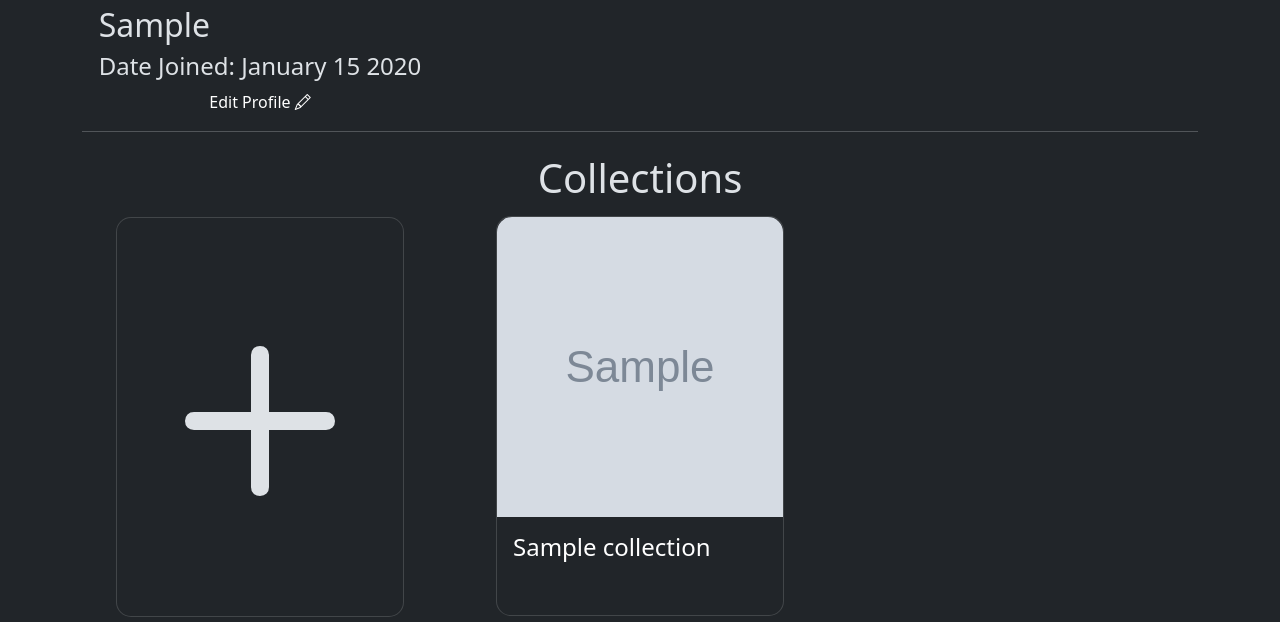
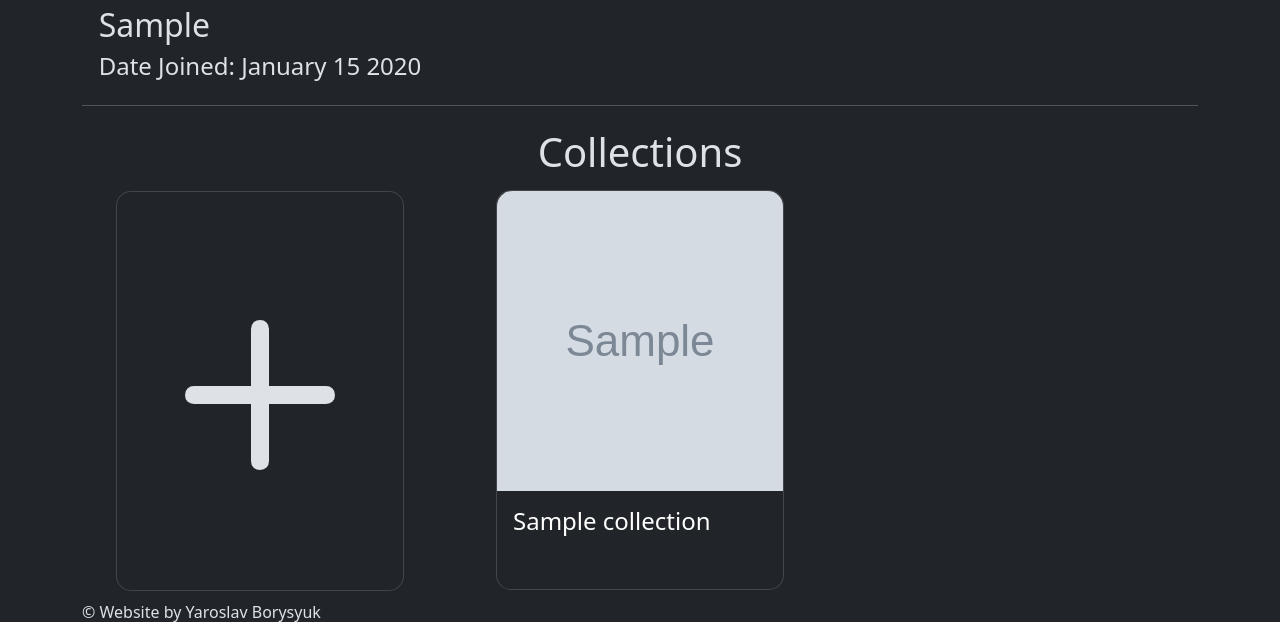
Before and after one commit to borysyy/MusicTracker, a Django app: a page that uses django_project/core/templates/core/base_profile.html in a window 1280 px wide. Shown: the part 418-1040 px from the top of the page. Run offline with Django 5.2, Linux system fonts and the light colour scheme; a user stored in the database is signed in; tables that the repository leaves empty hold one stand-in row (values such as "Sample post"); grey boxes marked "Sample" are stand-in pictures.

Commit message:
Revert "Broken"
This reverts commit 379a0004244c89c6cfb1278bf9cb7b6ad38dfeb1.

```diff
--- a/django_project/core/forms.py
+++ b/django_project/core/forms.py
@@ -4,64 +4,72 @@
 from .models import User, Collection
 
 class CustomUserCreationForm(UserCreationForm):
-    password1 = forms.CharField(
-        label="Password",
-        widget=forms.PasswordInput(attrs={
-            "id": "password1",
-            "class": "form-control",
-            "autocomplete": "new-password",
-            "placeholder": "Password"
-        }),
-    )
-    password2 = forms.CharField(
-        label="Password Confirmation",
-        widget=forms.PasswordInput(attrs={
-            "id": "password2",
-            "class": "form-control",
-            "autocomplete": "new-password",
-            "placeholder": "Password Confirmation"
-        }),
-    )
-
     class Meta:
         model = User
-        fields = [
-            "username",
-            "first_name",
-            "password1",
-            "password2",
-            "private",
-            "profile_picture",
-            "profile_hue",
-        ]
-        widgets = {
-            "username": forms.TextInput(attrs={
-                "id": "username",
-                "class": "form-control",
-                "placeholder": "Username"
-            }),
-            "first_name": forms.TextInput(attrs={
-                "id": "first_name",
-                "class": "form-control",
-                "placeholder": "First Name"
-            }),
-            "private": forms.CheckboxInput(attrs={
-                "id": "private",
-                "class": "form-check-input",
-            }),
-            "profile_picture": forms.ClearableFileInput(attrs={
-                "id": "profile_picture",
-                "class": "form-control-file",
-                "accept": "image/*",
-            }),
-        }
+        fields = ["username", "first_name", "password1", "password2", "private", "profile_picture"]
 
     def __init__(self, *args, **kwargs):
         super().__init__(*args, **kwargs)
+
         self.fields["username"].required = True
         self.fields["first_name"].required = True
         self.fields["password1"].required = True
         self.fields["password2"].required = True
+
+        self.fields["username"].widget.attrs.update(
+            {
+                "id": "username",
+                "class": "form-control",
+                "autofocus": True,
+                "placeholder": "Username"
+            }
+        )
+
+        self.fields["first_name"].widget.attrs.update(
+            {
+                "id": "first_name",
+                "class": "form-control",
+                "autofocus": False,
+                "placeholder": "First Name"
+            }
+        )
+
+        self.fields["private"].widget = forms.CheckboxInput()
+        self.fields["private"].widget.attrs.update(
+            {
+                "id": "private",
+                "class": "form-check-input",
+                "required": False
+            }
+        )
+
+        self.fields["password1"].widget.attrs.update(
+            {
+                "id": "password1",
+                "class": "form-control",
+                "autocomplete": "new-password",
+                "autofocus": False,
+                "placeholder": "Password"
+            }
+        )
+
+        self.fields["password2"].widget.attrs.update(
+            {
+                "id": "password2",
+                "class": "form-control",
+                "autocomplete": "new-password",
+                "autofocus": False,
+                "placeholder": "Password Confirmation"
+            }
+        )
+
+        self.fields["profile_picture"].widget.attrs.update(
+            {
+                "id": "profile_picture",
+                "class": "form-control-file",
+                "accept": "image/*",
+            }
+        )
 
 class AuthenticationForm(forms.Form):
     username = forms.CharField(
@@ -146,41 +154,3 @@
         super().__init__(*args, **kwargs)
         self.fields["name"].required = True
         self.fields["collection_type"].required = True
-
-class ProfileUpdateForm(forms.ModelForm):
-    class Meta:
-        model = User
-        fields = ['username', 'first_name', 'profile_picture', 'private', 'profile_hue']
-        widgets = {
-            "username": forms.TextInput(attrs={
-                "id": "username",
-                "class": "form-control",
-                "placeholder": "Username"
-            }),
-            "first_name": forms.TextInput(attrs={
-                "id": "first_name",
-                "class": "form-control",
-                "placeholder": "First Name"
-            }),
-            "private": forms.CheckboxInput(attrs={
-                "id": "private",
-                "class": "form-check-input",
-            }),
-            "profile_picture": forms.FileInput(attrs={
-                "id": "profile_picture",
-                "class": "form-control-file",
-                "accept": "image/*",
-            }),
-            "profile_hue": forms.TextInput(attrs={
-                "id": "profile_hue",
-                "class": "form-control",
-                "type": "color"
-            })
-        }
-
-    # Optional: You can add custom validation for the username field to check if it's already taken
-    def clean(self):
-        username = self.cleaned_data.get("username")
-        if User.objects.filter(username=username).exclude(id=self.instance.id).exists():
-            raise forms.ValidationError("A user with that username already exists.")
-        return username
--- a/django_project/core/models.py
+++ b/django_project/core/models.py
@@ -26,8 +26,7 @@
     )
 
     # Profile Hue
-    profile_hue = models.CharField(max_length=7, default="#000000")
-
+    profile_hue = ColorField(default="000,000,000")
 
     # Save profile picture to user directory
     def save(self, *args, **kwargs):
--- a/django_project/core/templates/core/base_profile.html
+++ b/django_project/core/templates/core/base_profile.html
@@ -11,6 +11,7 @@
         height: 300px;
         overflow: hidden;
         border-radius: 50%;
+
     }
 
     .profile-img-circle img {
@@ -19,8 +20,6 @@
         object-fit: cover;
 
     }
-
-
 
     .card-border {
         transition: transform 0.3s ease, box-shadow 0.3s ease;
@@ -48,14 +47,14 @@
         border-radius: 15px 15px 0px 0px;
     }
 
-    {% if not profile_user.private or current_user.username == profile_user.username %}
+    {% if not profile_user.private or current_user == profile_user.username %}
 
         body {
-            background-color: {{profile_user.profile_hue}};
+            background-color: rgb({{profile_user.profile_hue}});
         }
 
         #title-header {
-            color: {{profile_user.profile_hue}};
+            color: rgb({{profile_user.profile_hue}});
         }
 
         ::selection {
@@ -71,7 +70,7 @@
 
 {% block main %}
 
-{% if not profile_user.private or current_user.username == profile_user.username %}
+{% if not profile_user.private or current_user == profile_user.username %}
 
 <div class="container mt-2">
     <div class="row justify-content-start">
@@ -84,23 +83,15 @@
                 <h2>{{ profile_user.first_name }}</h2>
                 <h4>Date Joined: {{ profile_user.date_joined|date:"F j Y" }}</h4>
             </div>
-            {% if current_user.username == profile_user.username %}
-                <div class="d-flex justify-content-end">
-                    <button style="background-color: transparent; border: none" data-bs-toggle="modal" data-bs-target="#updateProfile">
-                        Edit Profile <i class="bi bi-pencil"></i>
-                    </button>
-                </div>
-            {% endif %}
         </div>
     </div>
-
     <hr>
 
     <div class="text-center">
         <div class="fs-1">
             Collections
             {% if not collections %}
-                {% if current_user.username == profile_user.username %}
+                {% if current_user == profile_user.username %}
                     <div class="fs-2">
                         You currently have no collections.
                         Add one!
@@ -117,7 +108,7 @@
 
     <div class="row" id="card-rows">
 
-        {% if current_user.username == profile_user.username %}
+        {% if current_user == profile_user.username %}
         <div class="col-12 col-md-6 col-lg-4 d-flex justify-content-center">
             <button style="background-color: transparent; border: none;" data-bs-toggle="modal" data-bs-target="#addCollection">
                 <div class="card card-border d-flex justify-content-center align-items-center card-size">
@@ -159,9 +150,8 @@
 
 {% endif %}
 
-{% if collection_form and update_form %}
+{% if form %}
     {% include "core/includes/add_collection.html" %}
-    {% include "core/includes/update_profile.html" %}
 {% endif %}
 
 {% endblock %}
--- a/django_project/core/templates/core/includes/add_collection.html
+++ b/django_project/core/templates/core/includes/add_collection.html
@@ -1,32 +1,32 @@
 <form action="{% url 'core:update_collection' current_user %}" method="post" enctype="multipart/form-data">
   {% csrf_token %}
-    <div class="modal fade" id="addCollection" tabindex="-1" aria-hidden="true">
+    <div class="modal fade" id="addCollection" tabindex="-1" aria-labelledby="exampleModalLabel" aria-hidden="true">
         <div class="modal-dialog">
             <div class="modal-content">
                 <div class="modal-header">
-                    <h1 class="modal-title fs-5">Add a New Collection</h1>
+                    <h1 class="modal-title fs-5" id="exampleModalLabel">Add a New Collection</h1>
                     <button type="button" class="btn-close" data-bs-dismiss="modal" aria-label="Close"></button>
                 </div>
                     <div class="modal-body">
 
                         <div>
-                            <label for="{{ collection_form.name.id_for_label }}">Collection Name:</label>
-                            {{ collection_form.name }}
+                            <label for="{{ form.name.id_for_label }}">Collection Name:</label>
+                            {{ form.name }}
                         </div>
 
                         <div>
-                            <label for="{{ collection_form.description.id_for_label }}">Collection Description:</label>
-                            {{ collection_form.description }}
+                            <label for="{{ form.description.id_for_label }}">Collection Description:</label>
+                            {{ form.description }}
                         </div>
 
                         <div>
-                            <label for="{{ collection_form.collection_type.id_for_label }}">Collection Type:</label>
-                            {{ collection_form.collection_type }}
+                            <label for="{{ form.collection_type.id_for_label }}">Collection Type:</label>
+                            {{ form.collection_type }}
                         </div>
 
                         <div>
-                            <label for="{{ collection_form.thumbnail.id_for_label }}">Collection Thumbnail:</label>
-                            {{ collection_form.thumbnail }}
+                            <label for="{{ form.thumbnail.id_for_label }}">Collection Thumbnail:</label>
+                            {{ form.thumbnail }}
                         </div>
 
                     </div>
--- a/django_project/core/templates/core/includes/update_profile.html
+++ /dev/null
@@ -1,55 +0,0 @@
-<form action="{% url 'core:update_profile' current_user %}" method="post" enctype="multipart/form-data">
-    {% csrf_token %}
-      <div class="modal fade" id="updateProfile" tabindex="-1" aria-hidden="true">
-          <div class="modal-dialog">
-              <div class="modal-content">
-                  <div class="modal-header">
-                      <h1 class="modal-title fs-5">Update Profile</h1>
-                      <button type="button" class="btn-close" data-bs-dismiss="modal" aria-label="Close"></button>
-                  </div>
-                      <div class="modal-body">
-
-                        <div>
-                            Current profile picture:
-                            <div class="profile-img-circle" style="width: 150px; height: 150px;">
-                                <img src="{{ update_form.profile_picture.value.url }}" alt="Profile Picture">
-                            </div>
-                            <label for="{{ update_form.profile_picture.id_for_label }}">Edit Profile Picture:</label>
-                            {{ update_form.profile_picture }}
-                        </div>
-
-                        <div>
-                            Current Visibility:
-                          {% if current_user.private %}
-                              Private <i class="bi bi-lock"></i>
-                              <label for="{{ update_form.private.id_for_label }}">Change to public: </label>
-                          {% else %}
-                            Public <i class="bi bi-unlock"></i>
-                            <label for="{{ update_form.private.id_for_label }}">Change to private: </label>
-                          {% endif %}
-                          {{ update_form.private }}
-                        </div>
-
-                        <div>
-                            <label for="{{ update_form.username.id_for_label }}">Change username: </label>
-                            {{ update_form.username }}
-                        </div>
-
-                        <div>
-                            <label for="{{ update_form.first_name.id_for_label }}">Change first name: </label>
-                            {{ update_form.first_name }}
-                        </div>
-
-                        <div>
-                            <label for="{{ update_form.profile_hue.id_for_label }}">Change profile background color: </label>
-                            {{ update_form.profile_hue }}
-                        </div>
-
-                      </div>
-                  <div class="modal-footer">
-                      <button type="submit" class="btn btn-primary">Save Updates</button>
-                  </div>
-              </div>
-          </div>
-      </div>
-  </form>
--- a/django_project/core/urls.py
+++ b/django_project/core/urls.py
@@ -1,5 +1,5 @@
 from django.urls import path
-from .views import home_view, register_view, login_view, logout_view, profile_view, collection_view, update_collection_view, update_profile_view
+from .views import home_view, register_view, login_view, logout_view, profile_view, collection_view, update_collection_view
 
 app_name = "core"
 
@@ -9,7 +9,6 @@
     path("login", login_view, name="login"),
     path("logout", logout_view, name="logout"),
     path("profile/<str:username>", profile_view, name="profile"),
-    path("profile/<str:username>/update", update_profile_view, name="update_profile"),
     path("profile/<str:username>/collection/update", update_collection_view, name="update_collection"),
     path("profile/<str:username>/collection/<str:code>", collection_view, name="collection"),
 ]
--- a/django_project/core/views.py
+++ b/django_project/core/views.py
@@ -1,7 +1,7 @@
-from django.shortcuts import render, redirect, get_object_or_404, HttpResponse
+from django.shortcuts import render, redirect, get_object_or_404
 from django.contrib.auth import login, logout
 from django.contrib import messages
-from .forms import CustomUserCreationForm, AuthenticationForm, CollectionForm, ProfileUpdateForm
+from .forms import CustomUserCreationForm, AuthenticationForm, CollectionForm
 from .models import User, Collection
 
 # Create your views here.
@@ -32,7 +32,6 @@
     context = {}
     if request.method == "POST":
         register_form = CustomUserCreationForm(data=request.POST, files=request.FILES)
-        print(register_form)
         if register_form.is_valid():
             user = register_form.save()
             login(request, user)
@@ -48,21 +47,18 @@
 def profile_view(request, username):
 
     profile_user = get_object_or_404(User, username=username)
-    current_user = request.user
+    current_user = request.user.get_username()
     collections = Collection.objects.filter(owner__username=username).order_by("name")
     collection_form = None
-    update_form = None
 
-    if current_user == profile_user:
+    if request.user == profile_user:
         collection_form = CollectionForm()
-        update_form = ProfileUpdateForm(instance=current_user)
 
     context = {
         "profile_user": profile_user,
         "collections": collections,
         "current_user": current_user,
-        "collection_form": collection_form,
-        "update_form": update_form
+        "form": collection_form
     }
 
 
@@ -96,33 +92,3 @@
             return redirect("core:collection", username, code)
         else:
             print("form.errors:\n", collection_form.errors)
-
-
-def update_profile_view(request, username):
-    if request.method == "POST":
-        user = request.user
-        update_form = ProfileUpdateForm(data=request.POST, files=request.FILES)
-        if update_form.is_valid():
-            new_username = update_form.cleaned_data["username"]
-            new_first_name = update_form.cleaned_data["first_name"]
-            new_privacy = update_form.cleaned_data["private"]
-            new_profile_picture = update_form.cleaned_data["profile_picture"]
-
-            if new_username != user.username:
-                if User.objects.filter(username=new_username).exists():
-                    messages.error(request, 'A user with that username already exists.')
-                    return redirect("core:profile", username=username)  # Fix redirect to pass correct username
-
-            user.username = new_username
-            user.first_name = new_first_name
-            user.private = new_privacy
-            if new_profile_picture:
-                user.profile_picture = new_profile_picture
-            user.save()
-
-
-            string = "Your profile has been updated"
-            messages.success(request, string)
-            return redirect("core:profile", username=user.username)
-        else:
-            print("form.errors:\n", update_form.errors)
```
Also changed, not shown: django_project/core/utils.py (+3 -5 lines), django_project/core/migrations/0010_alter_user_profile_hue.py (deleted), django_project/core/migrations/0011_alter_user_profile_hue.py (deleted).
